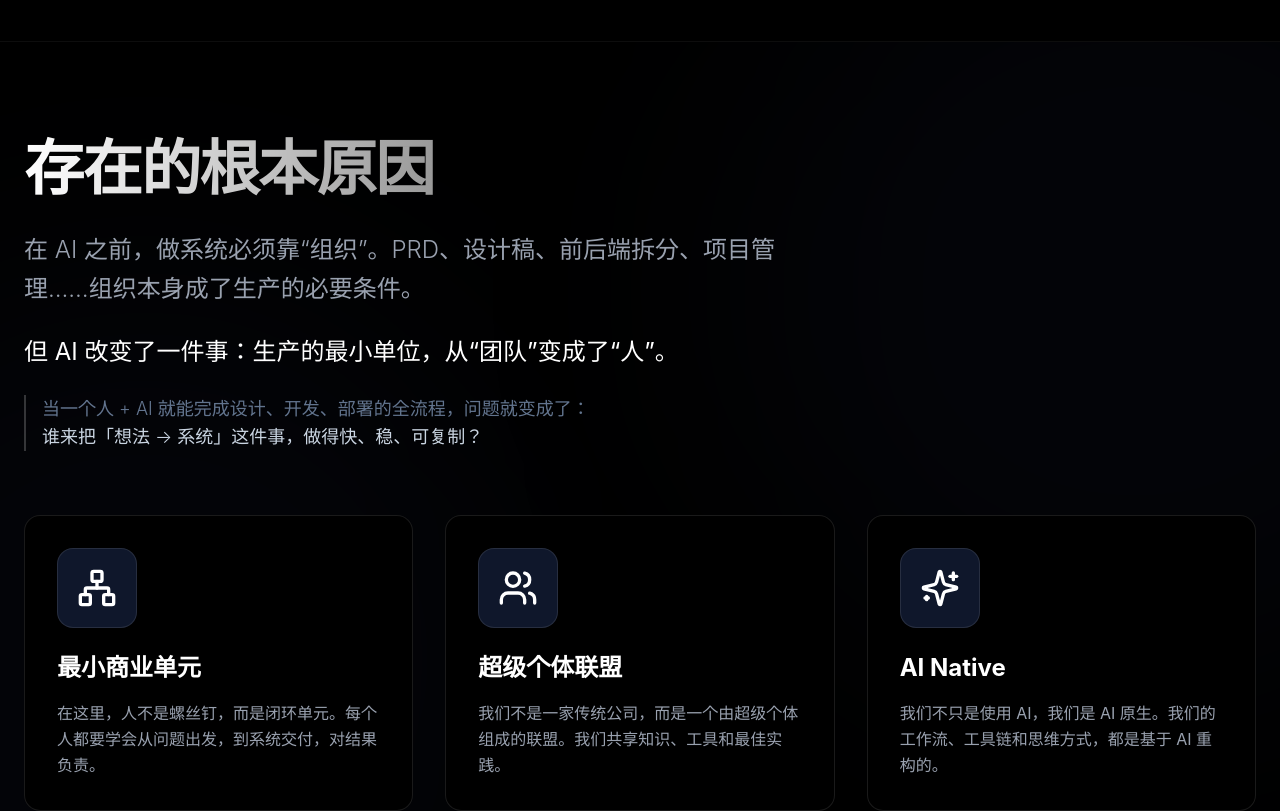
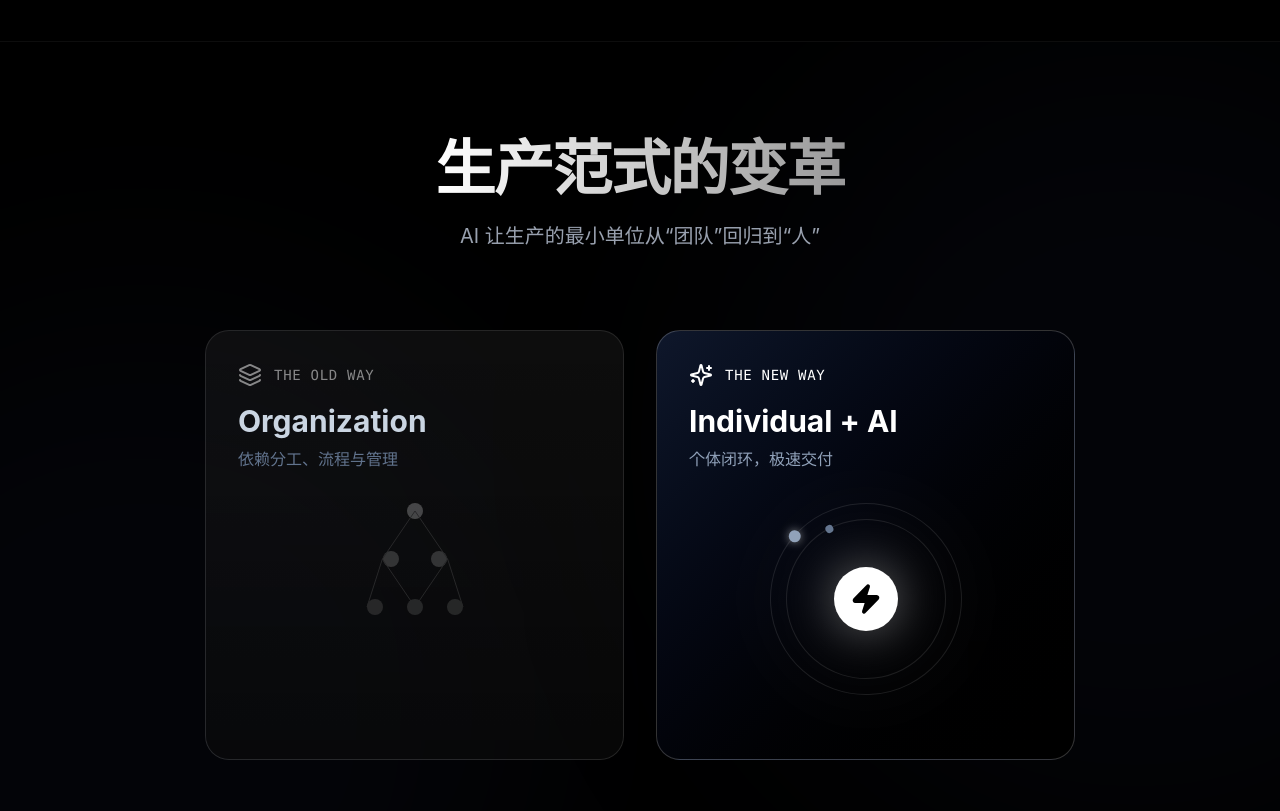
Before and after one commit to RuipuCui/mirror-studio, a React (Vite) app: page / in a window 1280 px wide. Shown: the part 1500-2311 px from the top of the page. Built offline with nearby package versions, Linux system fonts and the light colour scheme.

Commit message:
update philosophy component

```diff
--- a/src/app/components/Philosophy.tsx
+++ b/src/app/components/Philosophy.tsx
@@ -1,5 +1,5 @@
 import { motion } from 'motion/react';
-import { Users, Network, Sparkles } from 'lucide-react';
+import { Users, Network, Sparkles, Zap, Layers } from 'lucide-react';
 
 export function Philosophy() {
   return (
@@ -12,90 +12,159 @@ export function Philosophy() {
 
       <div className="max-w-7xl mx-auto relative z-10">
         <motion.div
-          initial={{ opacity: 0, x: -20 }}
-          whileInView={{ opacity: 1, x: 0 }}
+          initial={{ opacity: 0, y: 20 }}
+          whileInView={{ opacity: 1, y: 0 }}
           viewport={{ once: true }}
           transition={{ duration: 0.6 }}
-          className="text-left mb-16 max-w-3xl"
+          className="text-center mb-20"
         >
-          <h2 className="text-4xl md:text-6xl font-bold mb-8 tracking-tight">
+          <h2 className="text-4xl md:text-6xl font-bold mb-6 tracking-tight">
             <span className="bg-clip-text text-transparent bg-gradient-to-r from-white to-white/60">
-              存在的根本原因
+              生产范式的变革
             </span>
           </h2>
-          <div className="space-y-6 text-xl md:text-2xl text-gray-400 font-light leading-relaxed">
-            <p>
-              在 AI 之前，做系统必须靠“组织”。PRD、设计稿、前后端拆分、项目管理……组织本身成了生产的必要条件。
-            </p>
-            <p className="text-white font-normal">
-              但 AI 改变了一件事：生产的最小单位，从“团队”变成了“人”。
-            </p>
-            <p className="text-lg text-slate-500 border-l-2 border-white/20 pl-4">
-              当一个人 + AI 就能完成设计、开发、部署的全流程，问题就变成了：<br/>
-              <span className="text-slate-300">谁来把「想法 → 系统」这件事，做得快、稳、可复制？</span>
-            </p>
-          </div>
+          <p className="text-xl text-gray-400 max-w-2xl mx-auto">
+            AI 让生产的最小单位从“团队”回归到“人”
+          </p>
         </motion.div>
 
-        <motion.div
-          className="grid grid-cols-1 md:grid-cols-3 gap-8"
-          initial="hidden"
-          whileInView="visible"
-          viewport={{ once: true, margin: "-50px" }}
-          variants={{
-            hidden: {},
-            visible: {
-              transition: {
-                staggerChildren: 0.3
-              }
-            }
-          }}
-        >
+        <div className="grid grid-cols-1 lg:grid-cols-2 gap-8 mb-24">
+          {/* Traditional Model */}
+          <motion.div
+            initial={{ opacity: 0, x: -20 }}
+            whileInView={{ opacity: 1, x: 0 }}
+            viewport={{ once: true }}
+            transition={{ duration: 0.6 }}
+            className="relative group p-8 rounded-3xl bg-white/5 border border-white/10 overflow-hidden min-h-[400px] flex flex-col"
+          >
+            <div className="absolute inset-0 bg-gradient-to-b from-transparent to-black/50" />
+
+            <div className="relative z-10 mb-auto">
+              <div className="flex items-center gap-3 mb-4 opacity-50">
+                <Layers className="w-6 h-6" />
+                <span className="text-sm font-mono uppercase tracking-wider">The Old Way</span>
+              </div>
+              <h3 className="text-3xl font-bold text-slate-300 mb-2">Organization</h3>
+              <p className="text-slate-500">依赖分工、流程与管理</p>
+            </div>
+
+            {/* Visual: Pyramid / Hierarchy */}
+            <div className="relative z-10 flex-1 flex items-center justify-center py-8">
+              <div className="relative w-48 h-48 opacity-40 grayscale group-hover:grayscale-0 transition-all duration-500">
+                 {/* Abstract Hierarchy Nodes */}
+                 <div className="absolute top-0 left-1/2 -translate-x-1/2 w-4 h-4 bg-slate-400 rounded-full" />
+
+                 <div className="absolute top-12 left-1/3 w-4 h-4 bg-slate-500 rounded-full" />
+                 <div className="absolute top-12 right-1/3 w-4 h-4 bg-slate-500 rounded-full" />
+
+                 <div className="absolute top-24 left-1/4 w-4 h-4 bg-slate-600 rounded-full" />
+                 <div className="absolute top-24 left-1/2 -translate-x-1/2 w-4 h-4 bg-slate-600 rounded-full" />
+                 <div className="absolute top-24 right-1/4 w-4 h-4 bg-slate-600 rounded-full" />
+
+                 {/* Connecting Lines */}
+                 <svg className="absolute inset-0 w-full h-full pointer-events-none stroke-slate-600" strokeWidth="1">
+                    <line x1="50%" y1="8" x2="33%" y2="56" />
+                    <line x1="50%" y1="8" x2="67%" y2="56" />
+                    <line x1="33%" y1="56" x2="25%" y2="104" />
+                    <line x1="33%" y1="56" x2="50%" y2="104" />
+                    <line x1="67%" y1="56" x2="50%" y2="104" />
+                    <line x1="67%" y1="56" x2="75%" y2="104" />
+                 </svg>
+              </div>
+            </div>
+          </motion.div>
+
+          {/* New Model */}
+          <motion.div
+            initial={{ opacity: 0, x: 20 }}
+            whileInView={{ opacity: 1, x: 0 }}
+            viewport={{ once: true }}
+            transition={{ duration: 0.6 }}
+            className="relative group p-8 rounded-3xl bg-gradient-to-br from-slate-900 to-black border border-white/20 overflow-hidden min-h-[400px] flex flex-col"
+          >
+            <div className="absolute inset-0 bg-[radial-gradient(circle_at_center,_var(--tw-gradient-stops))] from-white/5 via-transparent to-transparent opacity-0 group-hover:opacity-100 transition-opacity duration-500" />
+
+            <div className="relative z-10 mb-auto">
+              <div className="flex items-center gap-3 mb-4 text-white">
+                <Sparkles className="w-6 h-6" />
+                <span className="text-sm font-mono uppercase tracking-wider">The New Way</span>
+              </div>
+              <h3 className="text-3xl font-bold text-white mb-2">Individual + AI</h3>
+              <p className="text-slate-400">个体闭环，极速交付</p>
+            </div>
+
+            {/* Visual: Central Core */}
+            <div className="relative z-10 flex-1 flex items-center justify-center py-8">
+              <div className="relative w-48 h-48">
+                {/* Core */}
+                <div className="absolute top-1/2 left-1/2 -translate-x-1/2 -translate-y-1/2 w-16 h-16 bg-white rounded-full shadow-[0_0_50px_rgba(255,255,255,0.4)] flex items-center justify-center z-20">
+                  <Zap className="w-8 h-8 text-black fill-black" />
+                </div>
+
+                {/* Orbit 1 */}
+                <motion.div
+                  animate={{ rotate: 360 }}
+                  transition={{ duration: 8, repeat: Infinity, ease: "linear" }}
+                  className="absolute inset-0 rounded-full border border-white/10"
+                >
+                  <div className="absolute top-0 left-1/2 -translate-x-1/2 -translate-y-1/2 w-3 h-3 bg-slate-400 rounded-full shadow-[0_0_10px_rgba(255,255,255,0.5)]" />
+                </motion.div>
+
+                {/* Orbit 2 */}
+                <motion.div
+                  animate={{ rotate: -360 }}
+                  transition={{ duration: 12, repeat: Infinity, ease: "linear" }}
+                  className="absolute inset-4 rounded-full border border-white/10"
+                >
+                  <div className="absolute bottom-0 left-1/2 -translate-x-1/2 translate-y-1/2 w-2 h-2 bg-slate-500 rounded-full" />
+                </motion.div>
+
+                {/* Connecting Beams */}
+                <div className="absolute top-1/2 left-1/2 -translate-x-1/2 -translate-y-1/2 w-full h-full">
+                   <motion.div
+                      animate={{ scale: [1, 1.2, 1], opacity: [0.1, 0.3, 0.1] }}
+                      transition={{ duration: 2, repeat: Infinity }}
+                      className="absolute inset-0 bg-white/5 rounded-full blur-xl"
+                   />
+                </div>
+              </div>
+            </div>
+          </motion.div>
+        </div>
+
+        {/* Bottom Cards - Simplified */}
+        <div className="grid grid-cols-1 md:grid-cols-3 gap-6">
           {[
             {
               icon: Network,
               title: "最小商业单元",
-              desc: "在这里，人不是螺丝钉，而是闭环单元。每个人都要学会从问题出发，到系统交付，对结果负责。"
+              desc: "人不是螺丝钉，而是闭环单元。"
             },
             {
               icon: Users,
               title: "超级个体联盟",
-              desc: "我们不是一家传统公司，而是一个由超级个体组成的联盟。我们共享知识、工具和最佳实践。"
+              desc: "共享知识、工具和最佳实践的网络。"
             },
             {
               icon: Sparkles,
               title: "AI Native",
-              desc: "我们不只是使用 AI，我们是 AI 原生。我们的工作流、工具链和思维方式，都是基于 AI 重构的。"
+              desc: "工作流、工具链基于 AI 重构。"
             }
           ].map((item, index) => (
             <motion.div
               key={index}
-              variants={{
-                hidden: { opacity: 0, y: 20 },
-                visible: {
-                  opacity: 1,
-                  y: 0,
-                  transition: {
-                    duration: 0.8,
-                    ease: [0.22, 1, 0.36, 1]
-                  }
-                }
-              }}
-              className="group relative p-8 rounded-2xl bg-black border border-white/10 hover:border-white/30 transition-colors duration-500"
+              initial={{ opacity: 0, y: 20 }}
+              whileInView={{ opacity: 1, y: 0 }}
+              viewport={{ once: true }}
+              transition={{ duration: 0.5, delay: index * 0.1 }}
+              className="p-6 rounded-2xl bg-black border border-white/10 hover:border-white/30 transition-colors"
             >
-              <div className="absolute inset-0 bg-white/5 opacity-0 group-hover:opacity-100 transition-opacity duration-500 rounded-2xl" />
-              <div className="relative z-10">
-                <div className="w-20 h-20 rounded-2xl bg-slate-900 border border-white/10 flex items-center justify-center mb-6 group-hover:scale-110 transition-transform duration-500">
-                  <item.icon className="w-10 h-10 text-white" />
-                </div>
-                <h4 className="text-2xl font-bold mb-4 text-white">{item.title}</h4>
-                <p className="text-gray-400 leading-relaxed group-hover:text-gray-300 transition-colors">
-                  {item.desc}
-                </p>
-              </div>
+                <item.icon className="w-8 h-8 text-white mb-4" />
+                <h4 className="text-lg font-bold text-white mb-2">{item.title}</h4>
+                <p className="text-sm text-gray-400">{item.desc}</p>
             </motion.div>
           ))}
-        </motion.div>
+        </div>
       </div>
     </section>
   );
```
